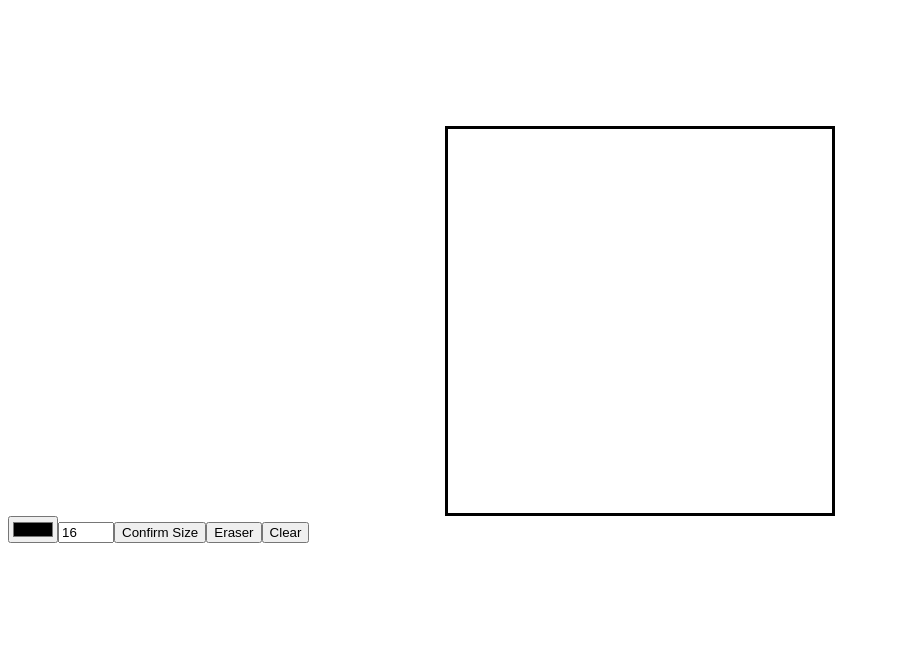
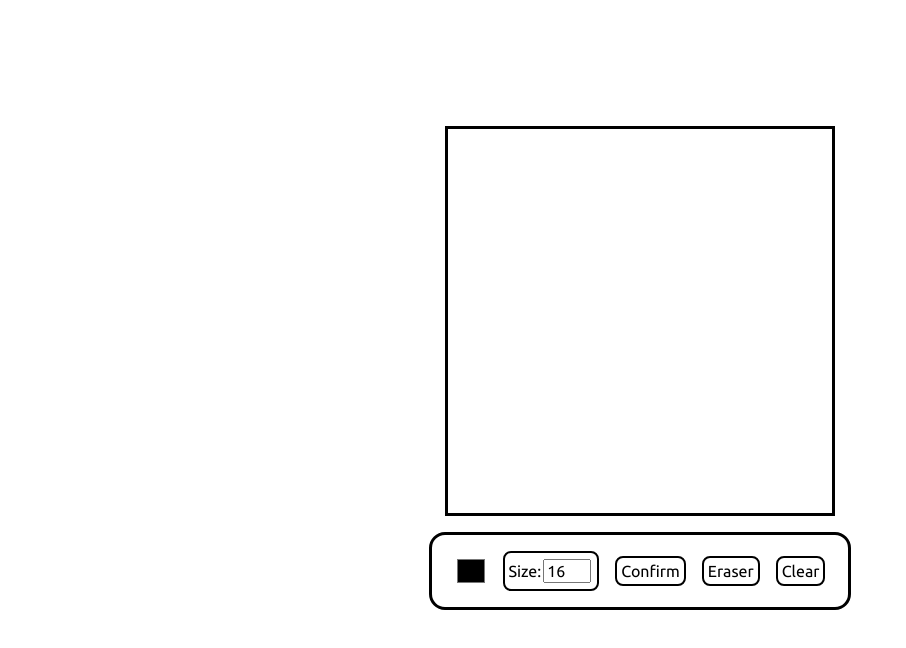
Before and after one commit to JSamuel38/Etch-a-Sketch, a plain HTML site: page index.html in a window 1280 px wide. Shown: the whole page, without its empty margins (0-906 px from the left). Drawn offline with Linux system fonts and the light colour scheme.

Commit message:
Add font styling and settings styling

```diff
--- a/index.html
+++ b/index.html
@@ -4,11 +4,14 @@
     <meta charset="UTF-8" />
     <meta http-equiv="X-UA-Compatible" content="IE=edge" />
     <meta name="viewport" content="width=device-width, initial-scale=1.0" />
+    <link rel="preconnect" href="https://fonts.googleapis.com"><link rel="preconnect" href="https://fonts.gstatic.com" crossorigin><link href="https://fonts.googleapis.com/css2?family=Ubuntu&display=swap" rel="stylesheet">
     <title>Etch a Sketch</title>
     <link rel="stylesheet" href="style.css" />
     <script src="main.js" defer></script>
   </head>
   <body>
     <div class="container"></div>
+    <div class="settings">
+    </div>
   </body>
 </html>
--- a/main.js
+++ b/main.js
@@ -1,29 +1,41 @@
+const settings = document.querySelector('.settings');
+const sizeSettings = document.createElement('div');
+sizeSettings.classList.add('sizeSettings');
 //Create a color picker
 const colorPicker = document.createElement('input');
 colorPicker.setAttribute('type', 'color');
+colorPicker.setAttribute('class', 'colorPicker');
 colorPicker.textContent = 'Pick a color';
-document.body.appendChild(colorPicker);
+settings.appendChild(colorPicker);
 //Allow user to select a color
 let pickedColor;
 colorPicker.addEventListener('change', (e) => {
 	pickedColor = e.target.value;
 });
+
+settings.appendChild(sizeSettings);
+//Label for size
+const sizeLabel = document.createElement('label');
+sizeLabel.textContent = 'Size:';
+sizeSettings.appendChild(sizeLabel);
 //Allow user to selecet size
 const sizeSelector = document.createElement('input');
+sizeSelector.setAttribute('class', 'sizeSelector');
 sizeSelector.setAttribute('type','number');
 sizeSelector.setAttribute('min', '16');
 sizeSelector.setAttribute('max', '64');
 sizeSelector.setAttribute('step', '1');
 sizeSelector.setAttribute('value', '16');
-document.body.appendChild(sizeSelector);
+sizeSettings.appendChild(sizeSelector);
 //Button to confirm size
 const sizeButton = document.createElement('button');
-sizeButton.textContent = 'Confirm Size';
-document.body.appendChild(sizeButton);
+sizeButton.setAttribute('class','sizeButton');
+sizeButton.textContent = 'Confirm';
+settings.appendChild(sizeButton);
 sizeButton.addEventListener('click', () => {
 	let containerSize = Math.pow(sizeSelector.value, 2);
 	createContainer(containerSize);
-})
+});
 
 const container = document.querySelector('.container');
 //Create every pixel in the container of a selected size
@@ -55,16 +67,18 @@ function draw(e) {
 }
 //Eraser button
 const eraserButton = document.createElement('button');
+eraserButton.setAttribute('class', 'eraserButton');
 eraserButton.textContent = 'Eraser';
-document.body.appendChild(eraserButton);
+settings.appendChild(eraserButton);
 //Turns "brush" into an eraser, makes color the same as canvas original color
 eraserButton.addEventListener('click', () => {
 	pickedColor = 'white';
 });
 //Clear button
 const clearButton = document.createElement('button');
+clearButton.setAttribute('class', 'clearButton');
 clearButton.textContent = 'Clear';
-document.body.appendChild(clearButton);
+settings.appendChild(clearButton);
 //Clear the whole canvas
 clearButton.addEventListener('click', () => {
 	container.querySelectorAll('div').forEach((pixel) => {
--- a/style.css
+++ b/style.css
@@ -1,4 +1,9 @@
-.container {
+	* {
+		font-family: 'Ubuntu', sans-serif;
+		font-size: 1rem;
+	}
+
+	.container {
 	border: solid;
 	display: flex;
 	flex-wrap: wrap;
@@ -11,3 +16,36 @@
 .pixel {
 	background-color: #fff;
 }
+
+.settings {
+	align-items: center;
+	border: solid;
+	border-radius: 1rem;
+  display: flex;
+	flex-wrap: wrap;
+	gap: 1rem;
+	justify-content: center;
+	margin: auto;
+	margin-top: 1rem;
+	padding: 1rem;
+	width: 24rem;
+}
+
+.settings > .colorPicker {
+	border: none;
+  padding: 0;
+  height: 2rem;
+	width: 2rem;;
+}
+
+.settings > * {
+	background-color: #fff;
+	border: solid 0.125rem;
+	border-radius: 0.5rem;
+	padding: 0.25rem;
+}
+
+.settings > .sizeSettings .sizeSelector {
+	margin: 0.125rem;
+	width: 2.5rem;
+}
```
